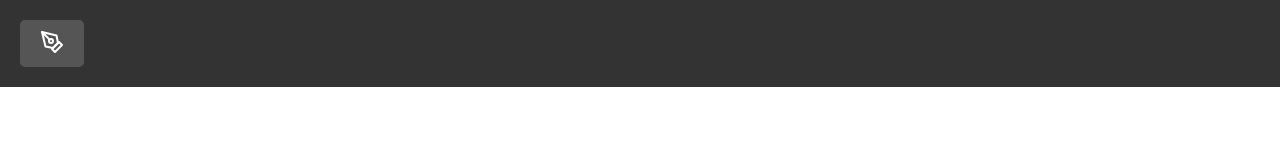
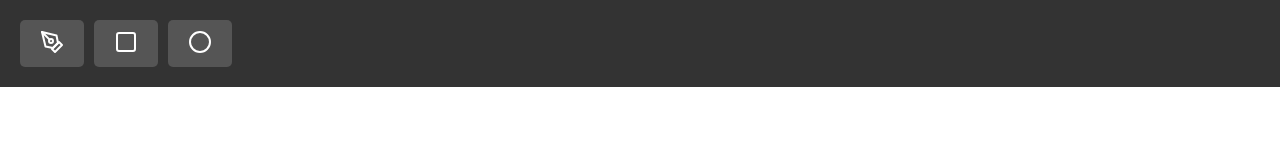
Before and after one commit to andrewgremlich/drawing-fun, a website built with Vite: page index.html in a window 1280 px wide. Built offline with nearby package versions, Linux system fonts and the light colour scheme.

Commit message:
added toolbar options

```diff
--- a/src/canvas.ts
+++ b/src/canvas.ts
@@ -1,6 +1,18 @@
 export const drawingSurface = document.getElementById(
 	"drawing-surface",
 ) as HTMLCanvasElement;
-export const canvasCtx = drawingSurface.getContext(
-	"2d",
-) as CanvasRenderingContext2D;
+
+const Canvas = () => {
+	if (drawingSurface.getContext) {
+		console.log("Canvas supported");
+		const canvasCtx = drawingSurface.getContext(
+			"2d",
+		) as CanvasRenderingContext2D;
+	} else {
+		console.error("Canvas not supported");
+	}
+};
+
+export const loadCanvas = () => {
+	window.addEventListener("load", Canvas);
+};
--- a/src/main.ts
+++ b/src/main.ts
@@ -1,5 +1,7 @@
 import "./style.css";
 
 import { createToolbar } from "./toolbar";
+import { loadCanvas } from "./canvas";
 
 createToolbar();
+loadCanvas();
--- a/src/style.css
+++ b/src/style.css
@@ -22,7 +22,6 @@ div#toolbar {
   background-color: #333;
   color: white;
   display: flex;
-  justify-content: space-between;
   align-items: center;
   padding: 20px;
 
@@ -33,6 +32,7 @@ div#toolbar {
     padding: 10px 20px;
     border-radius: 5px;
     cursor: pointer;
+    margin-right: 10px;
   }
 
   .toolbar-button:hover {
--- a/src/toolbar.ts
+++ b/src/toolbar.ts
@@ -1,6 +1,22 @@
 const toolbar = document.getElementById("toolbar") as HTMLElement;
 
-const PenIconRaw = `<svg xmlns="http://www.w3.org/2000/svg" width="24" height="24" viewBox="0 0 24 24" fill="none"
+const GenerateToolbarButton = (icon: string, title: string) => {
+	const button = document.createElement("button");
+
+	button.innerHTML = icon;
+	button.classList.add("toolbar-button");
+	button.title = title;
+
+	button.addEventListener("click", () => {
+		button.classList.toggle("active");
+	});
+
+	// NOTE: window unload to remove event? not completely necessary but interesting
+
+	return button;
+};
+
+const rawPen = `<svg xmlns="http://www.w3.org/2000/svg" width="24" height="24" viewBox="0 0 24 24" fill="none"
   stroke="currentColor" stroke-width="2" stroke-linecap="round" stroke-linejoin="round"
   class="feather feather-pen-tool">
   <path d="M12 19l7-7 3 3-7 7-3-3z"></path>
@@ -8,16 +24,19 @@ const PenIconRaw = `<svg xmlns="http://www.w3.org/2000/svg" width="24" height="2
   <path d="M2 2l7.586 7.586"></path>
   <circle cx="11" cy="11" r="2"></circle>
 </svg>`;
-
-const PenIconButton = () => {
-	const button = document.createElement("button");
-
-	button.innerHTML = PenIconRaw;
-	button.classList.add("toolbar-button");
-
-  return button;
-};
+const rawSquare = `<svg xmlns="http://www.w3.org/2000/svg" width="24" height="24" viewBox="0 0 24 24"
+  fill="none" stroke="currentColor" stroke-width="2" stroke-linecap="round"
+  stroke-linejoin="round" class="feather feather-square">
+  <rect x="3" y="3" width="18" height="18" rx="2" ry="2"></rect>
+</svg>`;
+const rawCircle = `<svg xmlns="http://www.w3.org/2000/svg" width="24" height="24" viewBox="0 0 24 24"
+  fill="none" stroke="currentColor" stroke-width="2" stroke-linecap="round"
+  stroke-linejoin="round" class="feather feather-circle">
+  <circle cx="12" cy="12" r="10"></circle>
+</svg>`;
 
 export const createToolbar = () => {
-	toolbar.append(PenIconButton());
+	toolbar.append(GenerateToolbarButton(rawPen, "Pen"));
+	toolbar.append(GenerateToolbarButton(rawSquare, "Square"));
+	toolbar.append(GenerateToolbarButton(rawCircle, "Circle"));
 };
```
